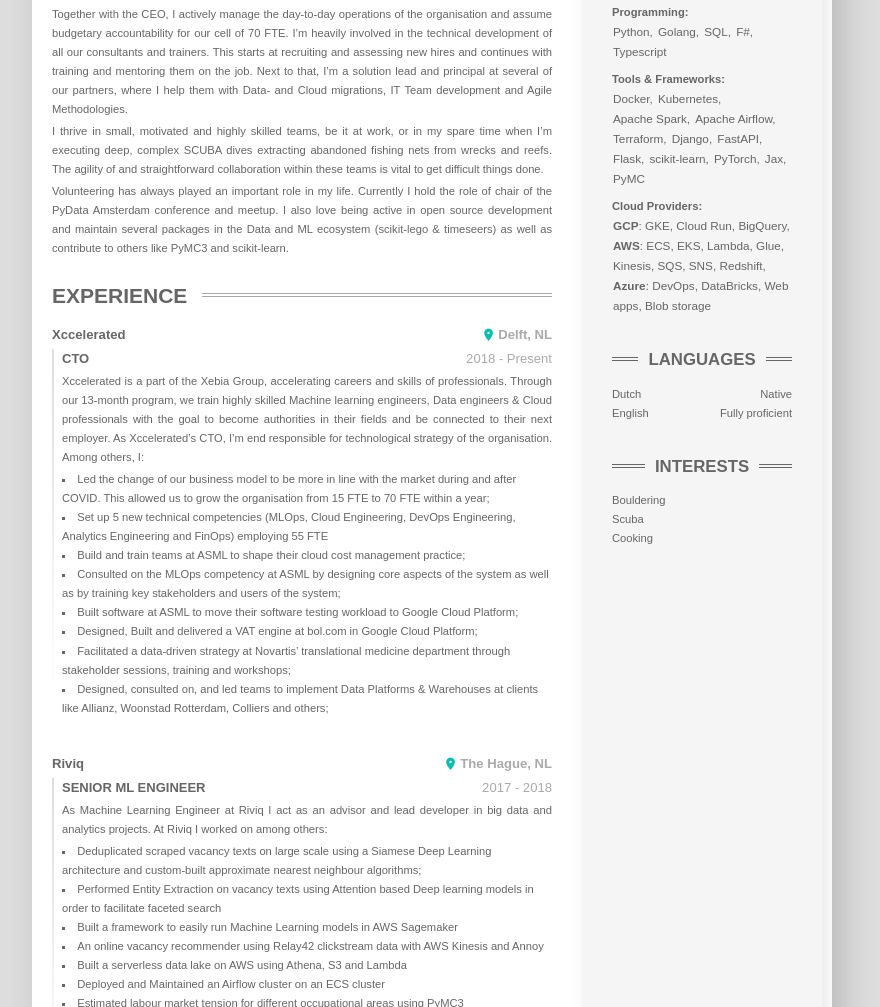
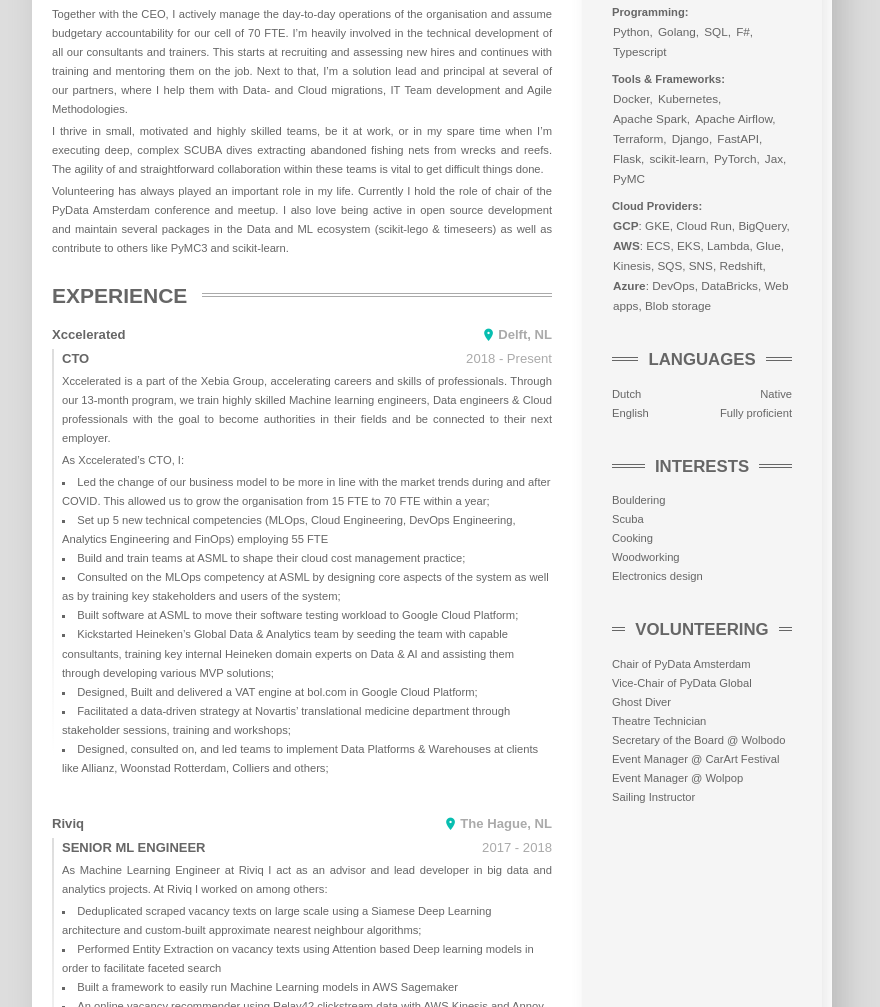
Before and after one commit to MBrouns/resume, a plain HTML site: page index.html in a window 1280 px wide. Shown: the part 555-1562 px from the top of the page, without its empty margins (208-1088 px from the left). Drawn offline with Linux system fonts and the light colour scheme.

Commit message:
initial commit

```diff
--- a/index.html
+++ b/index.html
@@ -106,14 +106,15 @@ several packages in the Data and ML ecosystem (scikit-lego &amp; timeseers) as w
                         <li class="experience__bullet"><p>Xccelerated is a part of the Xebia Group, accelerating careers and skills of professionals.
 Through our 13-month program, we train highly skilled Machine learning engineers,
 Data engineers &amp; Cloud professionals with the goal to become authorities in their fields and be connected
-to their next employer. As Xccelerated’s CTO, I&rsquo;m end responsible for technological strategy of the organisation.
-Among others, I:</p>
+to their next employer.</p>
+<p>As Xccelerated’s CTO, I:</p>
 <ul>
-<li>Led the change of our business model to be more in line with the market during and after COVID. This allowed us to grow the organisation from 15 FTE to 70 FTE within a year;</li>
+<li>Led the change of our business model to be more in line with the market trends during and after COVID. This allowed us to grow the organisation from 15 FTE to 70 FTE within a year;</li>
 <li>Set up 5 new technical competencies (MLOps, Cloud Engineering, DevOps Engineering, Analytics Engineering and FinOps) employing 55 FTE</li>
 <li>Build and train teams at ASML to shape their cloud cost management practice;</li>
 <li>Consulted on the MLOps competency at ASML by designing core aspects of the system as well as by training key stakeholders and users of the system;</li>
 <li>Built software at ASML to move their software testing workload to Google Cloud Platform;</li>
+<li>Kickstarted Heineken&rsquo;s Global Data &amp; Analytics team by seeding the team with capable consultants, training key internal Heineken domain experts on Data &amp; AI and assisting them through developing various MVP solutions;</li>
 <li>Designed, Built and delivered a VAT engine at bol.com in Google Cloud Platform;</li>
 <li>Facilitated a data-driven strategy at Novartis&rsquo; translational medicine department through stakeholder sessions, training and workshops;</li>
 <li>Designed, consulted on, and led teams to implement Data Platforms &amp; Warehouses at clients like Allianz, Woonstad Rotterdam, Colliers and others;</li>
@@ -466,6 +467,41 @@ Among others, I:</p>
 
             <li class="interests__item">Cooking</li>
 
+            <li class="interests__item">Woodworking</li>
+
+            <li class="interests__item">Electronics design</li>
+
+        </ul>
+    </div>
+</div>
+
+
+
+<div class="sideSection">
+    <div class="sideSection__heading">
+        <h2 class="sideSection__title">Volunteering</h2>
+    </div>
+    <div class="sideSection__content">
+        <ul class="interests">
+
+            <li class="interests__item">Chair of PyData Amsterdam</li>
+
+            <li class="interests__item">Vice-Chair of PyData Global</li>
+
+            <li class="interests__item">Ghost Diver</li>
+
+            <li class="interests__item"></li>
+
+            <li class="interests__item">Theatre Technician</li>
+
+            <li class="interests__item">Secretary of the Board @ Wolbodo</li>
+
+            <li class="interests__item">Event Manager @ CarArt Festival</li>
+
+            <li class="interests__item">Event Manager @ Wolpop</li>
+
+            <li class="interests__item">Sailing Instructor</li>
+
         </ul>
     </div>
 </div>
```
